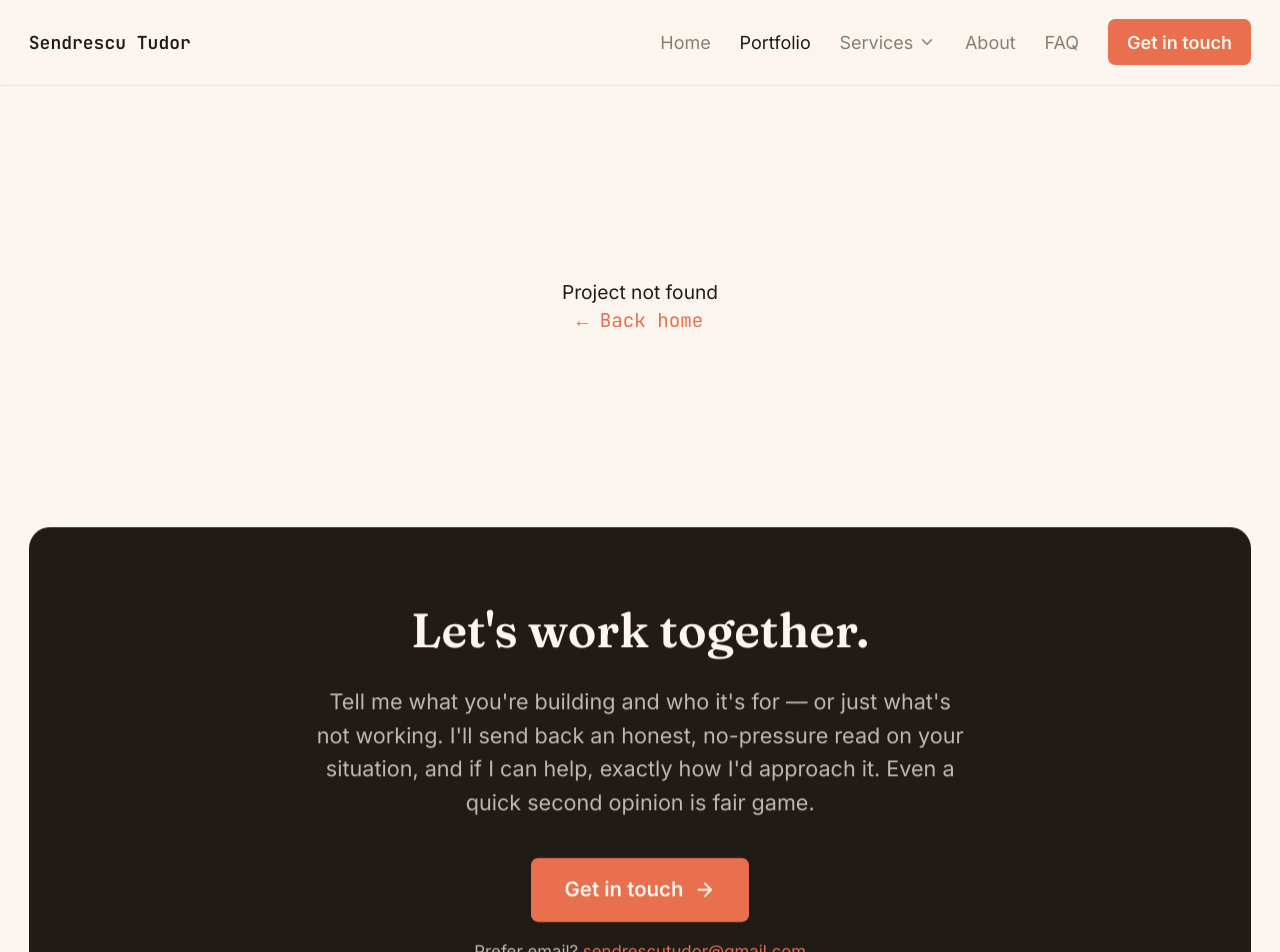
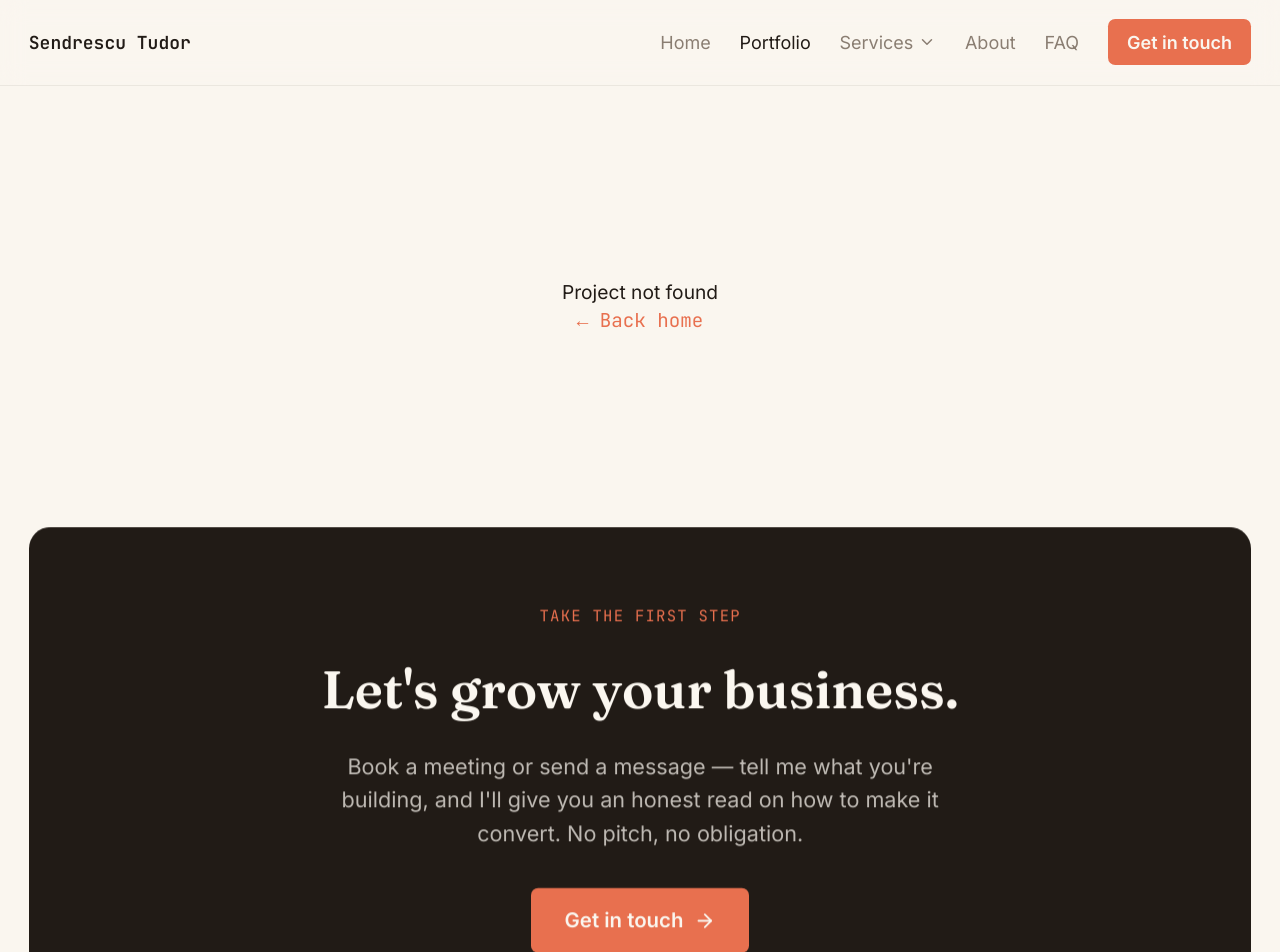
Before and after one commit to tudorsendrescu/portfolio, a React (Vite) app: page /work/1 in a window 1280 px wide. Shown: the top 952 px of the page. Built offline with nearby package versions, Linux system fonts and the light colour scheme.

Commit message:
copy: rework Lets work together CTA - take the first step, grow your business

```diff
--- a/src/components/ContactCTA.tsx
+++ b/src/components/ContactCTA.tsx
@@ -12,14 +12,16 @@ export default function ContactCTA() {
   const [hover, setHover] = useState(false)
 
   return (
-    <div style={{ backgroundColor: c.textPrimary, borderRadius: 18, padding: '56px 32px', textAlign: 'center' }}>
-      <h2 style={{ fontFamily: font.serif, fontWeight: 600, fontSize: 'clamp(28px, 4vw, 40px)', color: cream, margin: 0 }}>
-        Let's work together.
+    <div style={{ backgroundColor: c.textPrimary, borderRadius: 18, padding: '64px 32px', textAlign: 'center' }}>
+      <div style={{ fontFamily: font.mono, fontSize: 13, letterSpacing: '0.08em', textTransform: 'uppercase', color: c.accent, marginBottom: 18 }}>
+        Take the first step
+      </div>
+      <h2 style={{ fontFamily: font.serif, fontWeight: 600, fontSize: 'clamp(28px, 4vw, 44px)', color: cream, margin: 0 }}>
+        Let's grow your business.
       </h2>
-      <p style={{ fontFamily: font.sans, fontSize: 18, lineHeight: 1.55, color: creamMuted, maxWidth: 540, margin: '16px auto 0' }}>
-        Tell me what you're building and who it's for — or just what's not working. I'll send back an
-        honest, no-pressure read on your situation, and if I can help, exactly how I'd approach it.
-        Even a quick second opinion is fair game.
+      <p style={{ fontFamily: font.sans, fontSize: 18, lineHeight: 1.55, color: creamMuted, maxWidth: 560, margin: '18px auto 0' }}>
+        Book a meeting or send a message — tell me what you're building, and I'll give you an honest
+        read on how to make it convert. No pitch, no obligation.
       </p>
       <div style={{ marginTop: 32, display: 'flex', gap: 14, flexWrap: 'wrap', justifyContent: 'center' }}>
         <Link
```
